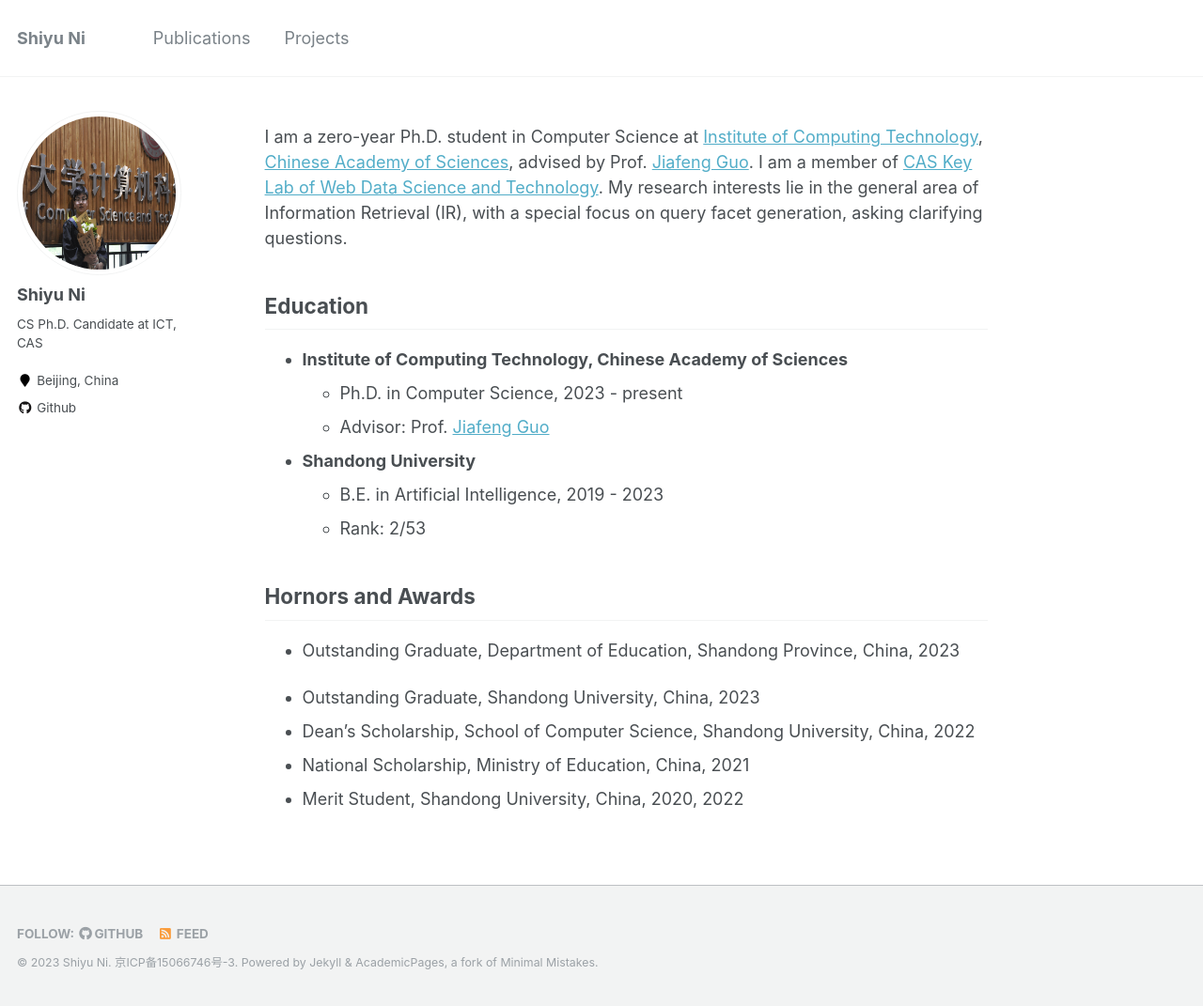
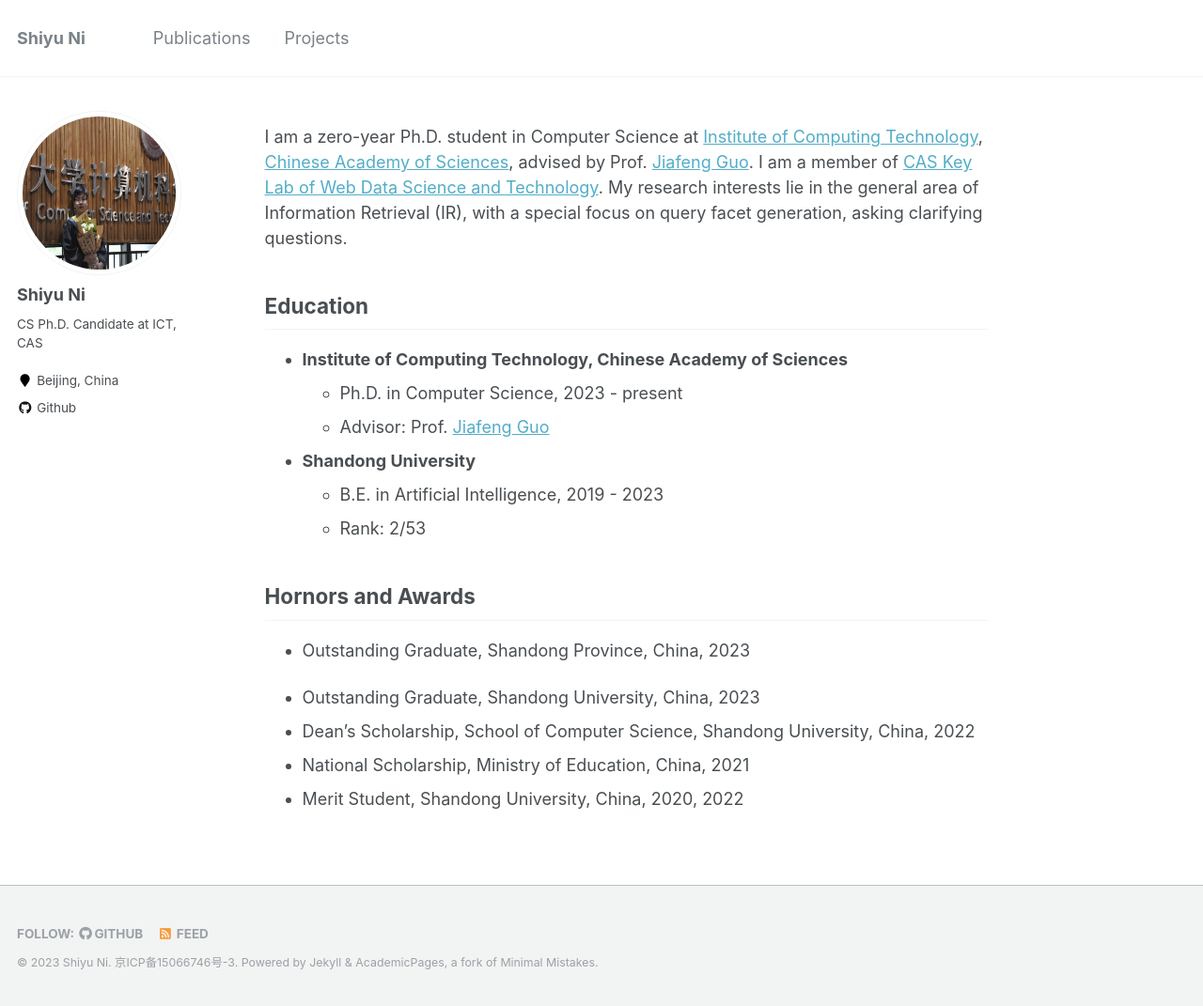
Before and after one commit to ShiyuNee/ShiyuNee.github.io, a Jekyll site: the page built from _pages/about.md, in a window 1280 px wide and 1071 px high. Shown: the whole window at 94% size. Built offline with Jekyll 4.4.1, drawn with Linux system fonts in a browser that asks for light colours.

Commit message:
change the name

```diff
--- a/_pages/about.md
+++ b/_pages/about.md
@@ -23,7 +23,7 @@ Education
 Hornors and Awards
 ------
 
-- Outstanding Graduate, Department of Education, Shandong Province, China, 2023
+- Outstanding Graduate, Shandong Province, China, 2023
 
 - Outstanding Graduate, Shandong University, China, 2023
 - Dean's Scholarship, School of Computer Science, Shandong University, China, 2022
```
